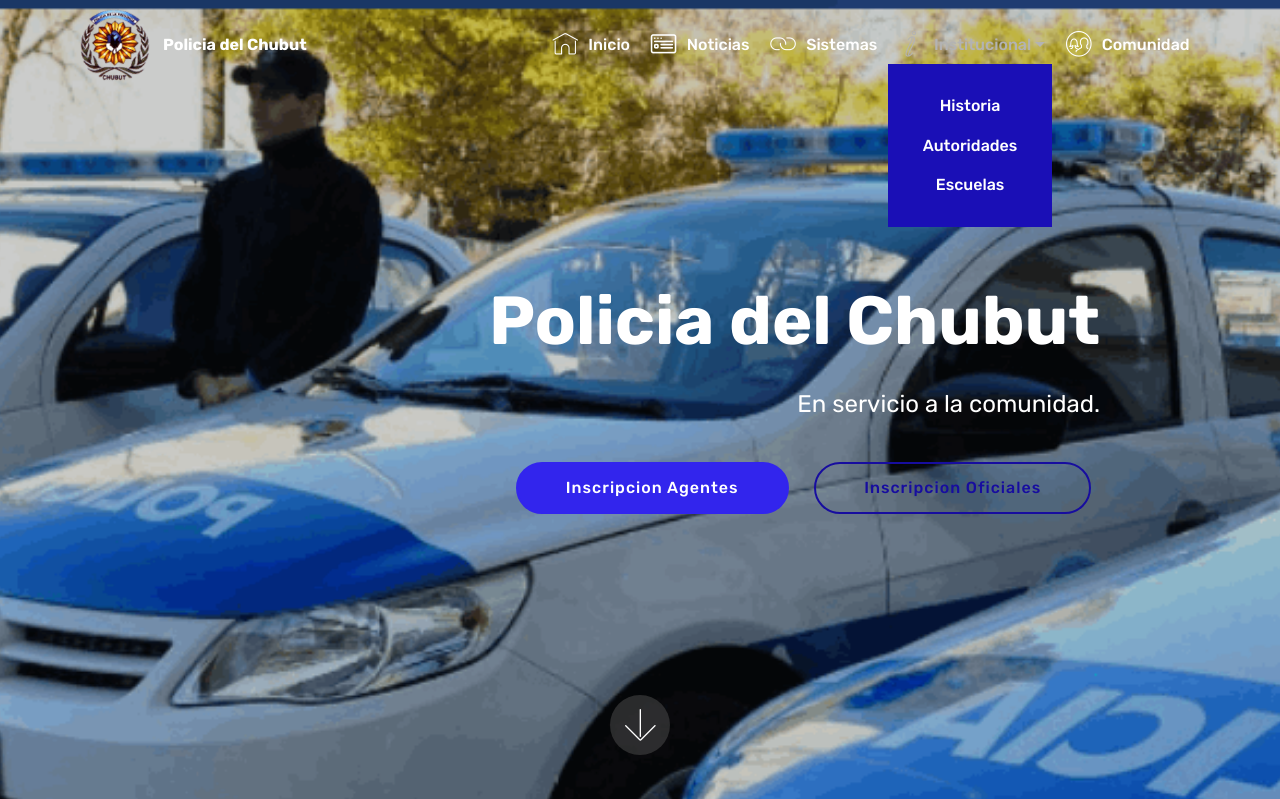
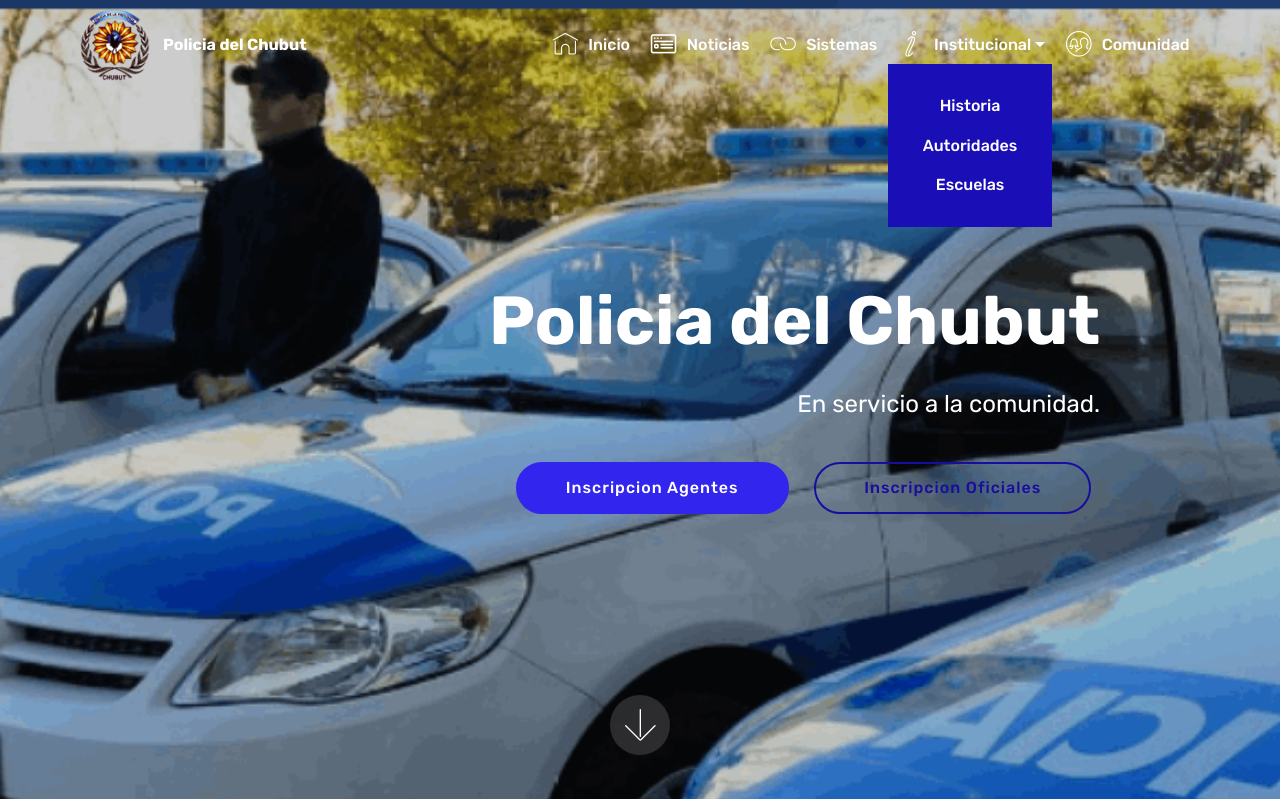
Before and after one commit to NewCharmeleon/PruebaPolicia, a Django app: template apps/publico/templates/indexMBR.html in a window 1280 px wide, after a click on "Institucional". Shown: the top 799 px of the page. Run offline with Django 3.2, Linux system fonts and the light colour scheme; the template is opened without the code that fills it, so the values that code supplies are empty; some libraries are stand-ins or nearby versions; some web fonts are replaced.

Commit message:
arreglo de hover en Index

```diff
--- a/apps/publico/templates/assets/mobirise/css/mbr-additional.css
+++ b/apps/publico/templates/assets/mobirise/css/mbr-additional.css
@@ -510,7 +510,7 @@ a.text-danger:focus {
 }
 a.text-white:hover,
 a.text-white:focus {
-  color: #b3b3b3 !important;
+  color: #ffffff !important;
 }
 a.text-black:hover,
 a.text-black:focus {
@@ -1380,7 +1380,7 @@ body {
   min-height: 77px;
 }
 .cid-qNpW2qMbbC .navbar-dropdown.bg-color.transparent.opened {
-  background: #1a0fb6;
+  background: #82bdf8;
 }
 .cid-qNpW2qMbbC a {
   font-style: normal;
--- a/static/mobirise/css/mbr-additional.css
+++ b/static/mobirise/css/mbr-additional.css
@@ -510,7 +510,7 @@ a.text-danger:focus {
 }
 a.text-white:hover,
 a.text-white:focus {
-  color: #b3b3b3 !important;
+  color: #ffffff !important;
 }
 a.text-black:hover,
 a.text-black:focus {
@@ -1379,7 +1379,7 @@ body {
   min-height: 77px;
 }
 .cid-qNpW2qMbbC .navbar-dropdown.bg-color.transparent.opened {
-  background: #1a0fb6;
+  background: #82bdf8;
 }
 .cid-qNpW2qMbbC a {
   font-style: normal;
```
